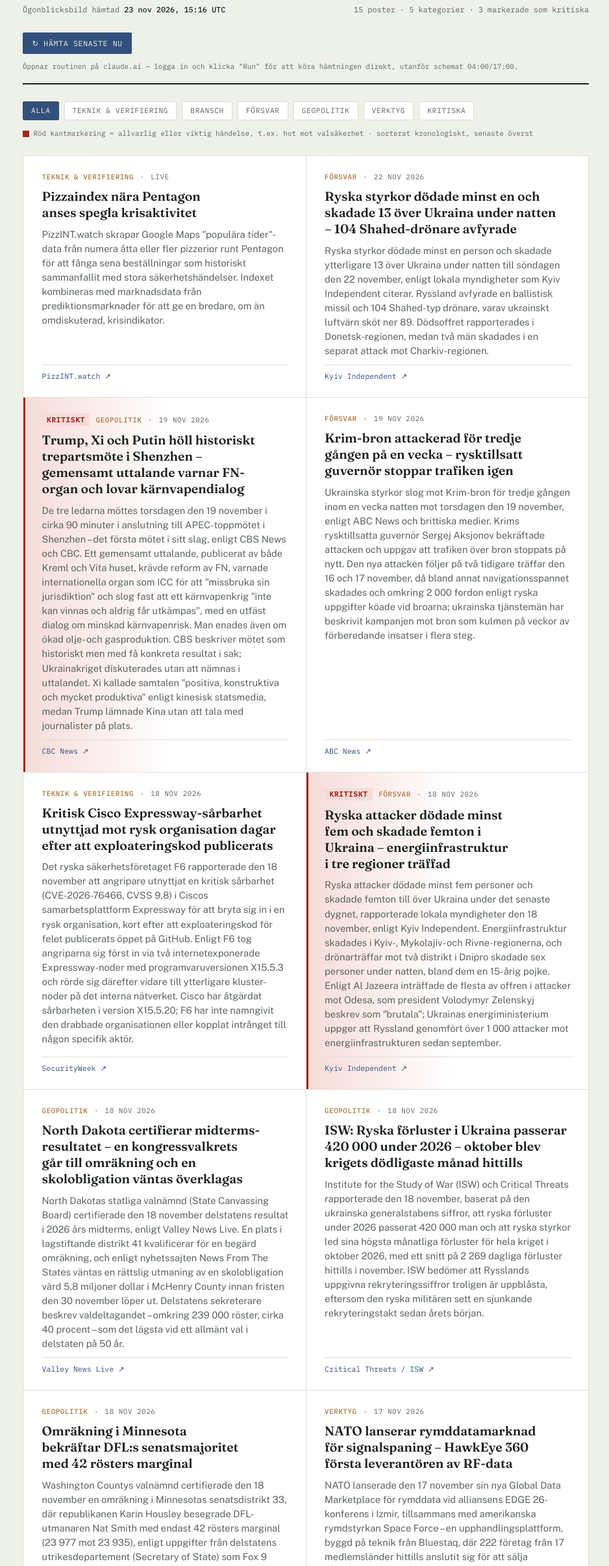
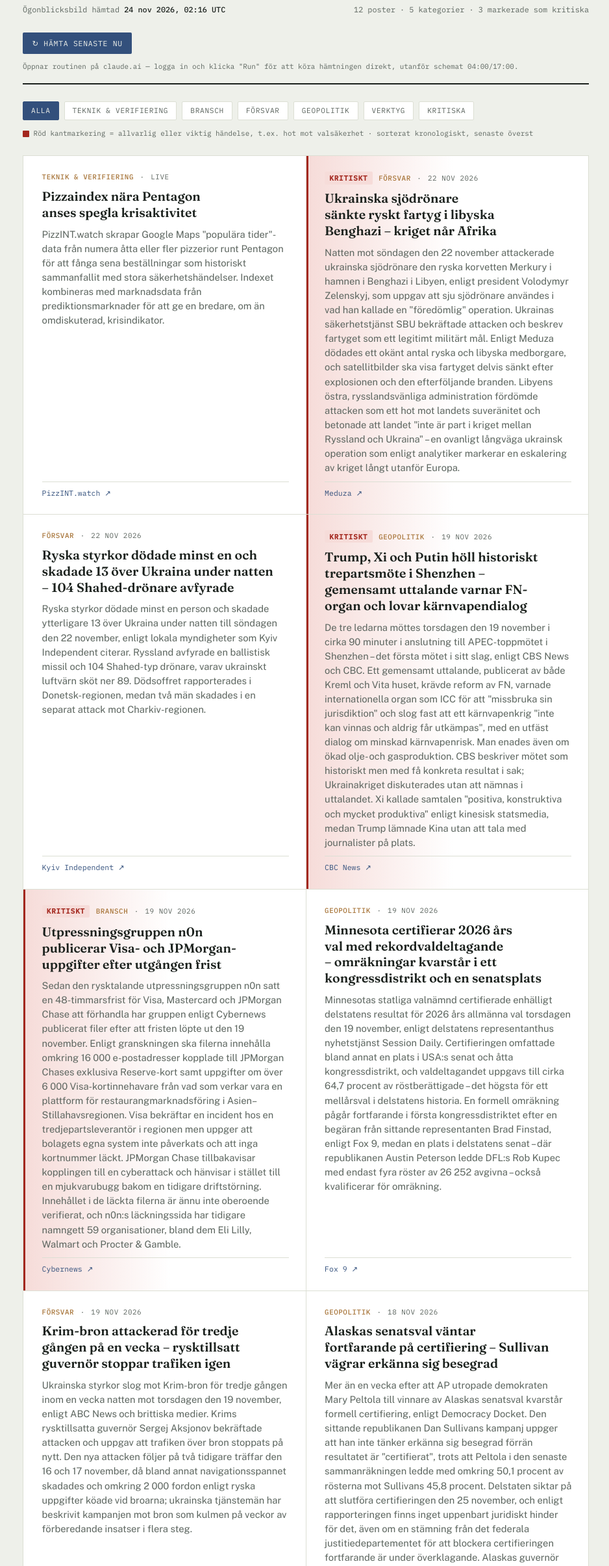
Before and after one commit to DanneE86/Osint, a plain HTML site: page index.html in a window 1280 px wide. Shown: the part 150-2560 px from the top of the page at 65% size, without its empty margins (169-1107 px from the left). Drawn offline with nearby package versions, Linux system fonts and the light colour scheme.

Commit message:
Uppdatera OSINT-bulletinen: 2026-11-24 02:16 UTC
Co-Authored-By: Claude Sonnet 5 <noreply@anthropic.com>
Claude-Session: https://claude.ai/code/session_01CeVZDSKW4g8rXnKca1R9C2

```diff
--- a/index.html
+++ b/index.html
@@ -287,8 +287,8 @@
     <div class="kicker"><span class="dot"></span>OSINT = Open Source Intelligence, underrättelser ur öppna källor &middot; sammanställd bulletin</div>
     <h1>OSINT-bulletinen</h1>
     <div class="masthead-meta">
-      <span>Ögonblicksbild hämtad <b>23 nov 2026, 15:16 UTC</b></span>
-      <span>15 poster &middot; 5 kategorier &middot; 3 markerade som kritiska</span>
+      <span>Ögonblicksbild hämtad <b>24 nov 2026, 02:16 UTC</b></span>
+      <span>12 poster &middot; 5 kategorier &middot; 3 markerade som kritiska</span>
     </div>
     <div class="refresh-row">
       <a class="refresh-btn" href="https://claude.ai/code/routines/trig_013StyD1gqtgkoKGBttL2AxZ" target="_blank" rel="noopener">&#8635; Hämta senaste nu</a>
@@ -310,11 +310,18 @@
 
   <div class="grid" id="grid">
 
-    <article class="card" data-cat="teknik" data-date="2026-11-23">
+    <article class="card" data-cat="teknik" data-date="2026-11-24">
       <div class="card-meta"><span class="tag">Teknik &amp; verifiering</span><span>&middot;</span><span>Live</span></div>
       <h2>Pizzaindex nära Pentagon anses spegla krisaktivitet</h2>
       <p>PizzINT.watch skrapar Google Maps &quot;populära tider&quot;-data från numera åtta eller fler pizzerior runt Pentagon för att fånga sena beställningar som historiskt sammanfallit med stora säkerhetshändelser. Indexet kombineras med marknadsdata från prediktionsmarknader för att ge en bredare, om än omdiskuterad, krisindikator.</p>
       <a class="source" href="https://www.pizzint.watch/" target="_blank" rel="noopener">PizzINT.watch ↗</a>
+    </article>
+
+    <article class="card critical" data-cat="forsvar" data-date="2026-11-22">
+      <div class="card-meta"><span class="badge-critical">Kritiskt</span><span class="tag">Försvar</span><span>&middot;</span><span>22 nov 2026</span></div>
+      <h2>Ukrainska sjödrönare sänkte ryskt fartyg i libyska Benghazi &ndash; kriget når Afrika</h2>
+      <p>Natten mot söndagen den 22 november attackerade ukrainska sjödrönare den ryska korvetten Merkury i hamnen i Benghazi i Libyen, enligt president Volodymyr Zelenskyj, som uppgav att sju sjödrönare användes i vad han kallade en &quot;föredömlig&quot; operation. Ukrainas säkerhetstjänst SBU bekräftade attacken och beskrev fartyget som ett legitimt militärt mål. Enligt Meduza dödades ett okänt antal ryska och libyska medborgare, och satellitbilder ska visa fartyget delvis sänkt efter explosionen och den efterföljande branden. Libyens östra, rysslandsvänliga administration fördömde attacken som ett hot mot landets suveränitet och betonade att landet &quot;inte är part i kriget mellan Ryssland och Ukraina&quot; &ndash; en ovanligt långväga ukrainsk operation som enligt analytiker markerar en eskalering av kriget långt utanför Europa.</p>
+      <a class="source" href="https://meduza.io/en/feature/2026/11/23/ukrainian-sea-drones-sink-russian-warship-in-libya-killing-russians-and-libyans" target="_blank" rel="noopener">Meduza ↗</a>
     </article>
 
     <article class="card" data-cat="forsvar" data-date="2026-11-22">
@@ -331,6 +338,20 @@
       <a class="source" href="https://www.cbc.ca/news/world/trump-xi-putin-apec-meeting-9.7427718" target="_blank" rel="noopener">CBC News ↗</a>
     </article>
 
+    <article class="card critical" data-cat="bransch" data-date="2026-11-19">
+      <div class="card-meta"><span class="badge-critical">Kritiskt</span><span class="tag">Bransch</span><span>&middot;</span><span>19 nov 2026</span></div>
+      <h2>Utpressningsgruppen n0n publicerar Visa- och JPMorgan-uppgifter efter utgången frist</h2>
+      <p>Sedan den rysktalande utpressningsgruppen n0n satt en 48-timmarsfrist för Visa, Mastercard och JPMorgan Chase att förhandla har gruppen enligt Cybernews publicerat filer efter att fristen löpte ut den 19 november. Enligt granskningen ska filerna innehålla omkring 16 000 e-postadresser kopplade till JPMorgan Chases exklusiva Reserve-kort samt uppgifter om över 6 000 Visa-kortinnehavare från vad som verkar vara en plattform för restaurangmarknadsföring i Asien&ndash;Stillahavsregionen. Visa bekräftar en incident hos en tredjepartsleverantör i regionen men uppger att bolagets egna system inte påverkats och att inga kortnummer läckt. JPMorgan Chase tillbakavisar kopplingen till en cyberattack och hänvisar i stället till en mjukvarubugg bakom en tidigare driftstörning. Innehållet i de läckta filerna är ännu inte oberoende verifierat, och n0n:s läckningssida har tidigare namngett 59 organisationer, bland dem Eli Lilly, Walmart och Procter &amp; Gamble.</p>
+      <a class="source" href="https://cybernews.com/security/visa-jpmorgan-data-breach/" target="_blank" rel="noopener">Cybernews ↗</a>
+    </article>
+
+    <article class="card" data-cat="geopolitik" data-date="2026-11-19">
+      <div class="card-meta"><span class="tag">Geopolitik</span><span>&middot;</span><span>19 nov 2026</span></div>
+      <h2>Minnesota certifierar 2026 års val med rekordvaldeltagande &ndash; omräkningar kvarstår i ett kongressdistrikt och en senatsplats</h2>
+      <p>Minnesotas statliga valnämnd certifierade enhälligt delstatens resultat för 2026 års allmänna val torsdagen den 19 november, enligt delstatens representanthus nyhetstjänst Session Daily. Certifieringen omfattade bland annat en plats i USA:s senat och åtta kongressdistrikt, och valdeltagandet uppgavs till cirka 64,7 procent av röstberättigade &ndash; det högsta för ett mellårsval i delstatens historia. En formell omräkning pågår fortfarande i första kongressdistriktet efter en begäran från sittande representanten Brad Finstad, enligt Fox 9, medan en plats i delstatens senat &ndash; där republikanen Austin Peterson ledde DFL:s Rob Kupec med endast fyra röster av 26 252 avgivna &ndash; också kvalificerar för omräkning.</p>
+      <a class="source" href="https://www.fox9.com/news/mn-1st-congressional-district-race-results-certified-recount-lingers-nov-19-2026" target="_blank" rel="noopener">Fox 9 ↗</a>
+    </article>
+
     <article class="card" data-cat="forsvar" data-date="2026-11-19">
       <div class="card-meta"><span class="tag">Försvar</span><span>&middot;</span><span>19 nov 2026</span></div>
       <h2>Krim-bron attackerad för tredje gången på en vecka &ndash; rysktillsatt guvernör stoppar trafiken igen</h2>
@@ -338,25 +359,11 @@
       <a class="source" href="https://abc7.com/story/crimean-bridge-attacked-3rd-time-week-officials-say/20055278/" target="_blank" rel="noopener">ABC News ↗</a>
     </article>
 
-    <article class="card" data-cat="teknik" data-date="2026-11-18">
-      <div class="card-meta"><span class="tag">Teknik &amp; verifiering</span><span>&middot;</span><span>18 nov 2026</span></div>
-      <h2>Kritisk Cisco Expressway-sårbarhet utnyttjad mot rysk organisation dagar efter att exploateringskod publicerats</h2>
-      <p>Det ryska säkerhetsföretaget F6 rapporterade den 18 november att angripare utnyttjat en kritisk sårbarhet (CVE-2026-76466, CVSS 9,8) i Ciscos samarbetsplattform Expressway för att bryta sig in i en rysk organisation, kort efter att exploateringskod för felet publicerats öppet på GitHub. Enligt F6 tog angriparna sig först in via två internetexponerade Expressway-noder med programvaruversionen X15.5.3 och rörde sig därefter vidare till ytterligare kluster-noder på det interna nätverket. Cisco har åtgärdat sårbarheten i version X15.5.20; F6 har inte namngivit den drabbade organisationen eller kopplat intrånget till någon specifik aktör.</p>
-      <a class="source" href="https://securityweek.com/hackers-exploit-cisco-expressway-vulnerability-soon-after-poc-release" target="_blank" rel="noopener">SecurityWeek ↗</a>
-    </article>
-
-    <article class="card critical" data-cat="forsvar" data-date="2026-11-18">
-      <div class="card-meta"><span class="badge-critical">Kritiskt</span><span class="tag">Försvar</span><span>&middot;</span><span>18 nov 2026</span></div>
-      <h2>Ryska attacker dödade minst fem och skadade femton i Ukraina &ndash; energiinfrastruktur i tre regioner träffad</h2>
-      <p>Ryska attacker dödade minst fem personer och skadade femton till över Ukraina under det senaste dygnet, rapporterade lokala myndigheter den 18 november, enligt Kyiv Independent. Energiinfrastruktur skadades i Kyiv-, Mykolajiv- och Rivne-regionerna, och drönarträffar mot två distrikt i Dnipro skadade sex personer under natten, bland dem en 15-årig pojke. Enligt Al Jazeera inträffade de flesta av offren i attacker mot Odesa, som president Volodymyr Zelenskyj beskrev som &quot;brutala&quot;; Ukrainas energiministerium uppger att Ryssland genomfört över 1 000 attacker mot energiinfrastrukturen sedan september.</p>
-      <a class="source" href="https://kyivindependent.com/russian-attacks-kill-5-injure-15-across-ukraine-over-past-day-as-russia-continues-energy-assault/" target="_blank" rel="noopener">Kyiv Independent ↗</a>
-    </article>
-
     <article class="card" data-cat="geopolitik" data-date="2026-11-18">
       <div class="card-meta"><span class="tag">Geopolitik</span><span>&middot;</span><span>18 nov 2026</span></div>
-      <h2>North Dakota certifierar midterms-resultatet &ndash; en kongressvalkrets går till omräkning och en skolobligation väntas överklagas</h2>
-      <p>North Dakotas statliga valnämnd (State Canvassing Board) certifierade den 18 november delstatens resultat i 2026 års midterms, enligt Valley News Live. En plats i lagstiftande distrikt 41 kvalificerar för en begärd omräkning, och enligt nyhetssajten News From The States väntas en rättslig utmaning av en skolobligation värd 5,8 miljoner dollar i McHenry County innan fristen den 30 november löper ut. Delstatens sekreterare beskrev valdeltagandet &ndash; omkring 239 000 röster, cirka 40 procent &ndash; som det lägsta vid ett allmänt val i delstaten på 50 år.</p>
-      <a class="source" href="https://www.valleynewslive.com/2026/11/18/north-dakota-canvassing-board-certifies-2026-election-results-one-house-race-qualifies-recount/" target="_blank" rel="noopener">Valley News Live ↗</a>
+      <h2>Alaskas senatsval väntar fortfarande på certifiering &ndash; Sullivan vägrar erkänna sig besegrad</h2>
+      <p>Mer än en vecka efter att AP utropade demokraten Mary Peltola till vinnare av Alaskas senatsval kvarstår formell certifiering, enligt Democracy Docket. Den sittande republikanen Dan Sullivans kampanj uppger att han inte tänker erkänna sig besegrad förrän resultatet är &quot;certifierat&quot;, trots att Peltola i den senaste sammanräkningen ledde med omkring 50,1 procent av rösterna mot Sullivans 45,8 procent. Delstaten siktar på att slutföra certifieringen den 25 november, och enligt rapporteringen finns inget uppenbart juridiskt hinder för det, även om en stämning från det federala justitiedepartementet för att blockera certifieringen fortfarande är under överklagande. Alaskas guvernör Mike Dunleavy har tidigare antytt att certifieringen skulle kunna &quot;stoppas eller ändras&quot; om en utredning finner oegentligheter.</p>
+      <a class="source" href="https://www.democracydocket.com/?p=82249" target="_blank" rel="noopener">Democracy Docket ↗</a>
     </article>
 
     <article class="card" data-cat="geopolitik" data-date="2026-11-18">
@@ -366,11 +373,11 @@
       <a class="source" href="https://www.criticalthreats.org/analysis/russian-offensive-campaign-assessment-november-18-2026" target="_blank" rel="noopener">Critical Threats / ISW ↗</a>
     </article>
 
-    <article class="card" data-cat="geopolitik" data-date="2026-11-18">
-      <div class="card-meta"><span class="tag">Geopolitik</span><span>&middot;</span><span>18 nov 2026</span></div>
-      <h2>Omräkning i Minnesota bekräftar DFL:s senatsmajoritet med 42 rösters marginal</h2>
-      <p>Washington Countys valnämnd certifierade den 18 november en omräkning i Minnesotas senatsdistrikt 33, där republikanen Karin Housley besegrade DFL-utmanaren Nat Smith med endast 42 rösters marginal (23 977 mot 23 935), enligt uppgifter från delstatens utrikesdepartement (Secretary of State) som Fox 9 återger. Distriktet var en av flera där marginalen utlöste en delstatsfinansierad omräkning efter valet den 3 november. Trots den jämna utgången behåller Minnesotas DFL sin majoritet i delstatssenaten, med 39 mot 28 mandat, enligt husets Session Daily &ndash; ett av flera exempel på hur extremt jämna lokala resultat denna mellårsvalscykel krävt formella omräkningar innan certifiering kunnat slutföras.</p>
-      <a class="source" href="https://www.fox9.com/news/housley-mn-state-senate-district-33-recount-ends-nov-18-2026" target="_blank" rel="noopener">Fox 9 ↗</a>
+    <article class="card" data-cat="teknik" data-date="2026-11-18">
+      <div class="card-meta"><span class="tag">Teknik &amp; verifiering</span><span>&middot;</span><span>18 nov 2026</span></div>
+      <h2>Kritisk Cisco Expressway-sårbarhet utnyttjad mot rysk organisation dagar efter att exploateringskod publicerats</h2>
+      <p>Det ryska säkerhetsföretaget F6 rapporterade den 18 november att angripare utnyttjat en kritisk sårbarhet (CVE-2026-76466, CVSS 9,8) i Ciscos samarbetsplattform Expressway för att bryta sig in i en rysk organisation, kort efter att exploateringskod för felet publicerats öppet på GitHub. Enligt F6 tog angriparna sig först in via två internetexponerade Expressway-noder med programvaruversionen X15.5.3 och rörde sig därefter vidare till ytterligare kluster-noder på det interna nätverket. Cisco har åtgärdat sårbarheten i version X15.5.20; F6 har inte namngivit den drabbade organisationen eller kopplat intrånget till någon specifik aktör.</p>
+      <a class="source" href="https://securityweek.com/hackers-exploit-cisco-expressway-vulnerability-soon-after-poc-release" target="_blank" rel="noopener">SecurityWeek ↗</a>
     </article>
 
     <article class="card" data-cat="verktyg" data-date="2026-11-17">
@@ -385,34 +392,6 @@
       <h2>ConnectWise: ScreenConnect-attacker med masken SCKit fortsätter &ndash; kritisk sårbarhet utnyttjas mot IT-driftbolag</h2>
       <p>ConnectWise meddelade den 17 november att utredningen av obehörig åtkomst till partners ScreenConnect-miljöer är avslutad, men att attackerna fortsätter, främst mot lokalt installerade system med sårbara tredjepartstillägg aktiverade. Kampanjen inleddes den 11 november och upptäcktes av säkerhetsföretagen Huntress och Blackpoint Cyber; Huntress rapporterade en ny våg den 13 november som drabbade 205 värdar hos 41 organisationer. Angriparna sprider ett 16 filer stort verktyg kallat SCKit, vars RelayTrap-modul utnyttjar sårbarheten CVE-2026-84869 (CVSS 9,9) och som kan hoppa vidare från kunders enheter till IT-driftbolagens egna teknikerdatorer. ConnectWise varnar för att enbart inaktivera tillägg och återställa inloggningsuppgifter inte räcker för att ta bort skadlig programvara eller åtkomst som angriparna redan etablerat, och rekommenderar att teknikerklienten uppgraderas till version 26.6.5 eller senare.</p>
       <a class="source" href="https://thehackernews.com/2026/11/connectwise-warns-screenconnect-attacks.html" target="_blank" rel="noopener">The Hacker News ↗</a>
-    </article>
-
-    <article class="card critical" data-cat="geopolitik" data-date="2026-11-17">
-      <div class="card-meta"><span class="badge-critical">Kritiskt</span><span class="tag">Geopolitik</span><span>&middot;</span><span>17 nov 2026</span></div>
-      <h2>AP utropar Peltola till vinnare i Alaskas senatsval &ndash; första demokraten på posten sedan 2008</h2>
-      <p>Associated Press utropade tisdagen den 17 november demokraten Mary Peltola till vinnare av Alaskas omstridda senatsval mot sittande republikanen Dan Sullivan, sedan hennes andel av rösterna passerat gränsen på 50 procent plus en röst och därmed avgjort valet utan den annars brukliga rangordningsrundan, enligt Alaska Public Media och Washington Post. Peltola blir den första demokraten att vinna en Alaska-senatsplats sedan 2008 och landets första alaskaursprungsbefolkning i senaten &ndash; en seger som enligt Cook Political Report färgar samtliga sex vippstater blå. Sullivan har ännu inte erkänt sig besegrad och väntar enligt sin kampanj in den slutliga certifieringen, medan justitiedepartementets utredning kring en tredje kandidat med samma namn som Sullivan &ndash; som enligt uppgifter i New York Times kopplats till Peltolas kampanj, vilket denna förnekar &ndash; fortsätter trots valutgången.</p>
-      <a class="source" href="https://alaskapublic.org/news/politics/elections/2026-11-17/mary-peltola-wins-u-s-senate-seat-in-alaska" target="_blank" rel="noopener">Alaska Public Media ↗</a>
-    </article>
-
-    <article class="card" data-cat="teknik" data-date="2026-11-17">
-      <div class="card-meta"><span class="tag">Teknik &amp; verifiering</span><span>&middot;</span><span>17 nov 2026</span></div>
-      <h2>Kaspersky avslöjar Operation ShadowCloud &ndash; bakdörrarna GitDoor och GraphDoor gömmer sig i GitHub och SharePoint</h2>
-      <p>Kasperskys forskningsteam GReAT publicerade den 17 november en analys av en spionagekampanj, kallad Operation ShadowCloud, riktad mot statliga organisationer i Sydostasien, Afrika och Centralasien &ndash; en kampanj Kaspersky uppger att man identifierade redan i början av 2026. Kampanjen bygger på två tidigare odokumenterade bakdörrar: GitDoor, som utnyttjar GitHub för kommando- och kontrolltrafik, och GraphDoor, som i stället använder Microsoft Graph-API och SharePoint. Aktörerna missbrukar även det legitima fjärradministrationsverktyget MeshCentral och döljer sin C2-trafik bakom SharePoint, GitHub och meddelandetjänsten Ably för att likna vanlig företagstrafik. Kaspersky har hittat kopplingar till kinesisktalande grupper, bland annat FamousSparrow och CopperTurtle, men avstår från en slutgiltig attribution.</p>
-      <a class="source" href="https://thehackernews.com/2026/11/new-gitdoor-and-graphdoor-backdoors.html" target="_blank" rel="noopener">The Hacker News ↗</a>
-    </article>
-
-    <article class="card" data-cat="bransch" data-date="2026-11-17">
-      <div class="card-meta"><span class="tag">Bransch</span><span>&middot;</span><span>17 nov 2026</span></div>
-      <h2>Utpressningsgruppen n0n hävdar intrång hos Visa och JPMorgan Chase &ndash; Visa bekräftar leverantörsincident, banken dementerar</h2>
-      <p>Den rysktalande utpressningsgruppen n0n listade den 16 november Visa och JPMorgan Chase som offer på sin läckningssida och satte en 48-timmarsfrist för förhandling innan man hotade att publicera uppgifterna. Visa bekräftade dagen därpå, den 17 november, en säkerhetsincident för Cybernews, men uppgav att den uppstått hos en tredjepartsleverantör i Asien&ndash;Stillahavsregionen, att bolagets egna system varken varit inblandade eller påverkade och att inget tyder på läckta kortuppgifter. JPMorgan Chase tillbakavisade uppgifterna helt och tillskrev en tidigare driftstörning en mjukvarubugg. TechRadar beskriver Visas svar som en delvis bekräftelse medan banken dementerar fullständigt &ndash; gruppens påståenden om stulna kunduppgifter är ännu inte oberoende verifierade.</p>
-      <a class="source" href="https://cybernews.com/security/visa-jpmorgan-data-breach/" target="_blank" rel="noopener">Cybernews ↗</a>
-    </article>
-
-    <article class="card" data-cat="verktyg" data-date="2026-11-16">
-      <div class="card-meta"><span class="tag">Verktyg</span><span>&middot;</span><span>16 nov 2026</span></div>
-      <h2>Google: Agentbaserade AI-attacker korsar en kritisk tröskel &ndash; pentestverktyget CAIRN missbrukat mot amerikansk flygindustri</h2>
-      <p>Googles Threat Intelligence Group (GTIG) och Mandiant rapporterade den 16 november att flera hotaktörer nu missbrukar verktyg med öppen källkod för agentbaserad penetrationstestning i skarpa intrång, bland annat ramverket CAIRN som använts mot mål inom den amerikanska flygindustrin. Enligt rapporten &quot;Agentic Threat Activity Crosses a Significant Threshold&quot; bedömer GTIG att aktörerna rör sig allt längre mot fullt autonoma intrångskedjor, där AI-agenter självständigt identifierar sårbarheter, utvinner autentiseringsuppgifter och eskalerar behörigheter med minimal mänsklig inblandning. Google beskriver utvecklingen som ett betydande skifte i hotlandskapet och uppmanar försvarare att utgå från att samtliga typer av aktörer redan experimenterar med AI-agenter i någon form.</p>
-      <a class="source" href="https://cloud.google.com/blog/topics/threat-intelligence/agentic-threat-activity-crosses-a-significant-threshold" target="_blank" rel="noopener">Google Cloud Blog ↗</a>
     </article>
 
   </div>
```
